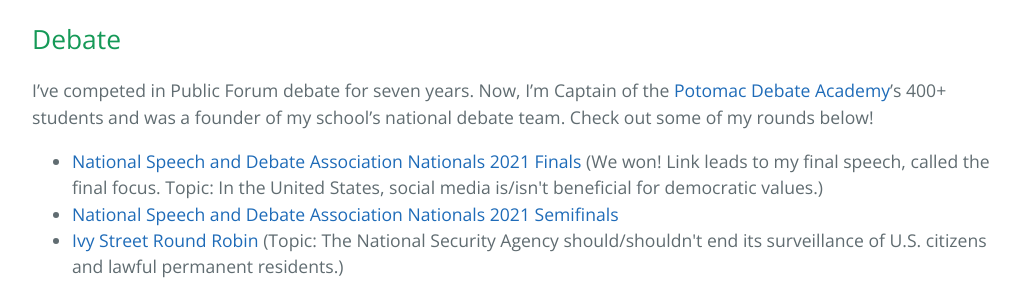
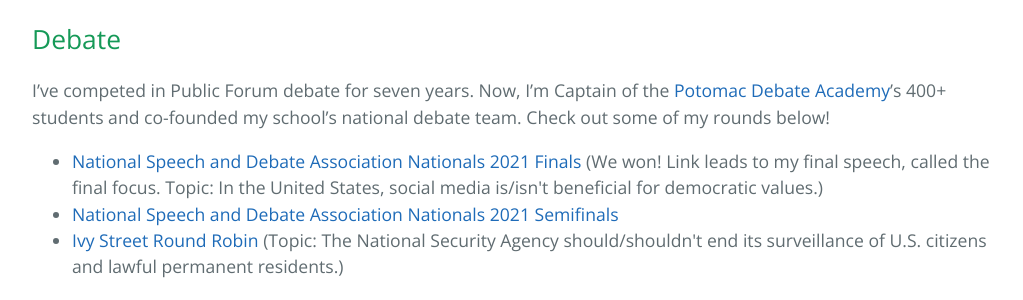
Before and after one commit to carinaxguo/carinaxguo.github.io, a Jekyll site: the page built from extracurriculars.html, in a window 1280 px wide. Shown: the part 220-520 px from the top of the page, without its empty margins (128-1151 px from the left). Built offline with Jekyll 4.4.1, drawn with Linux system fonts in a browser that asks for light colours.

Commit message:
Update extracurriculars.html

```diff
--- a/extracurriculars.html
+++ b/extracurriculars.html
@@ -11,7 +11,7 @@
   <p>
     I’ve competed in Public Forum debate for seven years. Now, I’m Captain of
     the <a href="https://www.potomacdebate.com/">Potomac Debate Academy</a>’s
-    400+ students and was a founder of my school’s national debate team. Check
+    400+ students and co-founded my school’s national debate team. Check
     out some of my rounds below!
   </p>
 
```
